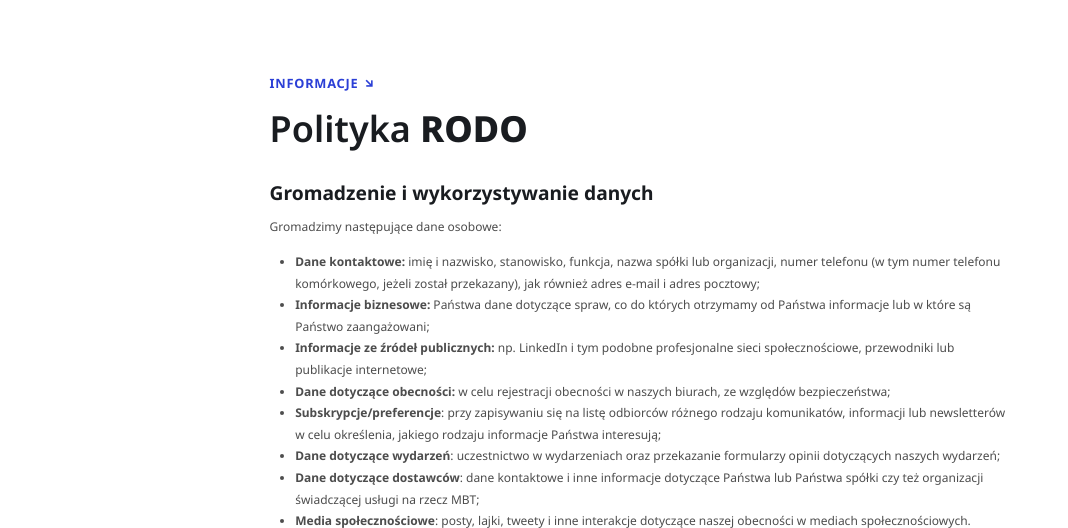
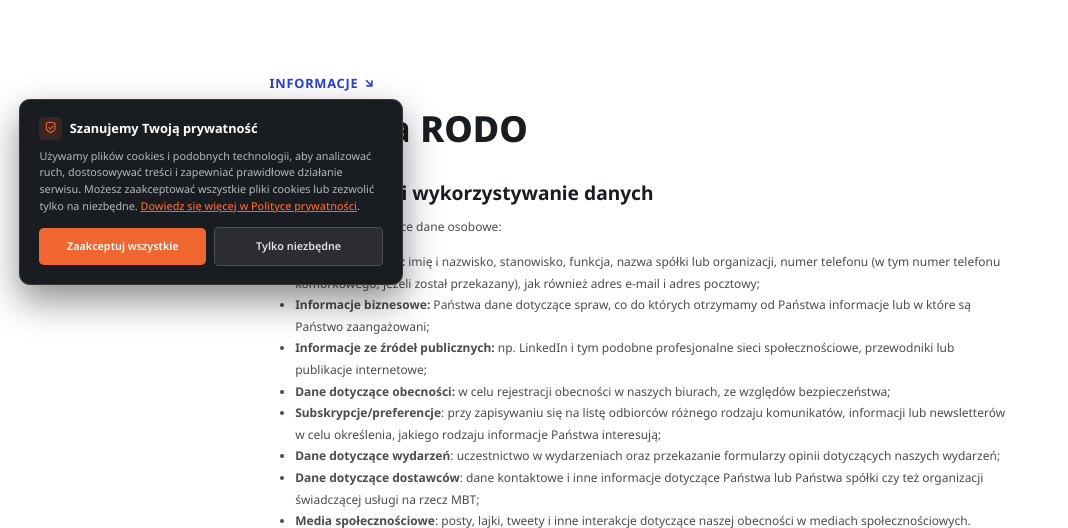
Before and after one commit to MBT-modern-building-team/MBT, a Django app: page /RODO/ in a window 1280 px wide. Shown: the part 496-1024 px from the top of the page, without its empty margins (0-1068 px from the left). Run offline with Django 5.2, Linux system fonts and the light colour scheme; parts of the project's set-up code (start-up, migrations or seed data) failed here and were passed over; some libraries are stand-ins or nearby versions; some web fonts are replaced.

Commit message:
ciasteczka

```diff
--- a/MBTWebsite/MBTApp/templates/home/index.html
+++ b/MBTWebsite/MBTApp/templates/home/index.html
@@ -940,6 +940,9 @@
 	Code End  Here
 	******************************** -->
 
+    <!-- Cookie Consent Banner -->
+    {% include 'partials/cookie_banner.html' %}
+
     <!-- Scroll To Top -->
     {% include 'partials/scrollTop.html' %}
 
--- a/MBTWebsite/MBTApp/templates/layout/layout.html
+++ b/MBTWebsite/MBTApp/templates/layout/layout.html
@@ -29,6 +29,9 @@
         {% include 'partials/footer.html' %}
     {% endif %}
 
+    <!-- Cookie Consent Banner -->
+    {% include 'partials/cookie_banner.html' %}
+
     <!-- Scroll To Top -->
     {% include 'partials/scrollTop.html' %}
 
--- /dev/null
+++ b/MBTWebsite/MBTApp/templates/partials/cookie_banner.html
@@ -0,0 +1,244 @@
+{% load i18n %}
+<!-- MBT Cookie Consent Banner (Google Consent Mode v2 compliant) -->
+<div id="mbtCookieBanner" class="mbt-cookie-banner" role="dialog" aria-modal="true" aria-labelledby="mbtCookieTitle" aria-describedby="mbtCookieDesc" style="display: none; opacity: 0; transform: translateY(16px); transition: opacity 0.3s ease, transform 0.3s ease;">
+    <div class="mbt-cookie-container">
+        <div class="mbt-cookie-header">
+            <span class="mbt-cookie-icon"><i class="ri-shield-check-line"></i></span>
+            <h4 id="mbtCookieTitle" class="mbt-cookie-title">{% trans "Szanujemy Twoją prywatność" %}</h4>
+        </div>
+        <p id="mbtCookieDesc" class="mbt-cookie-desc">
+            {% trans "Używamy plików cookies i podobnych technologii, aby analizować ruch, dostosowywać treści i zapewniać prawidłowe działanie serwisu. Możesz zaakceptować wszystkie pliki cookies lub zezwolić tylko na niezbędne." %}
+            <a href="{% url 'privacy' %}" class="mbt-cookie-link">{% trans "Dowiedz się więcej w Polityce prywatności" %}</a>.
+        </p>
+        <div class="mbt-cookie-actions">
+            <button type="button" id="mbtCookieAcceptAll" class="mbt-cookie-btn mbt-cookie-btn-primary">
+                {% trans "Zaakceptuj wszystkie" %}
+            </button>
+            <button type="button" id="mbtCookieReject" class="mbt-cookie-btn mbt-cookie-btn-secondary">
+                {% trans "Tylko niezbędne" %}
+            </button>
+        </div>
+    </div>
+</div>
+
+<style>
+.mbt-cookie-banner {
+    position: fixed;
+    bottom: 24px;
+    left: 24px;
+    max-width: 480px;
+    z-index: 999999;
+    font-family: var(--body-font, -apple-system, BlinkMacSystemFont, "Segoe UI", Roboto, sans-serif);
+}
+
+.mbt-cookie-container {
+    background: #191C20;
+    border: 1px solid rgba(255, 255, 255, 0.12);
+    border-radius: 14px;
+    padding: 22px 24px;
+    box-shadow: 0 20px 45px rgba(0, 0, 0, 0.45);
+    color: #E0E2E5;
+}
+
+.mbt-cookie-header {
+    display: flex;
+    align-items: center;
+    gap: 10px;
+    margin-bottom: 10px;
+}
+
+.mbt-cookie-icon {
+    display: inline-flex;
+    align-items: center;
+    justify-content: center;
+    width: 28px;
+    height: 28px;
+    border-radius: 6px;
+    background: rgba(239, 102, 48, 0.15);
+    color: #EF6630;
+    font-size: 18px;
+}
+
+.mbt-cookie-title {
+    margin: 0;
+    font-size: 16px;
+    font-weight: 700;
+    color: #FFFFFF;
+    font-family: var(--title-font, sans-serif);
+    line-height: 1.3;
+}
+
+.mbt-cookie-desc {
+    margin: 0 0 16px 0;
+    font-size: 13.5px;
+    line-height: 1.55;
+    color: #B5B8BD;
+}
+
+.mbt-cookie-link {
+    color: #EF6630;
+    text-decoration: underline;
+    font-weight: 500;
+    transition: color 0.2s ease;
+}
+
+.mbt-cookie-link:hover {
+    color: #ff8555;
+}
+
+.mbt-cookie-actions {
+    display: flex;
+    align-items: center;
+    gap: 10px;
+    flex-wrap: wrap;
+}
+
+.mbt-cookie-btn {
+    padding: 10px 18px;
+    font-size: 13.5px;
+    font-weight: 600;
+    border-radius: 6px;
+    cursor: pointer;
+    transition: all 0.2s ease;
+    border: none;
+    outline: none;
+    display: inline-flex;
+    align-items: center;
+    justify-content: center;
+    text-align: center;
+}
+
+.mbt-cookie-btn-primary {
+    background: #EF6630;
+    color: #FFFFFF;
+    flex: 1;
+    min-width: 140px;
+}
+
+.mbt-cookie-btn-primary:hover {
+    background: #d85724;
+    transform: translateY(-1px);
+    box-shadow: 0 4px 12px rgba(239, 102, 48, 0.35);
+}
+
+.mbt-cookie-btn-secondary {
+    background: rgba(255, 255, 255, 0.08);
+    color: #E0E2E5;
+    border: 1px solid rgba(255, 255, 255, 0.16);
+    flex: 1;
+    min-width: 120px;
+}
+
+.mbt-cookie-btn-secondary:hover {
+    background: rgba(255, 255, 255, 0.15);
+    color: #FFFFFF;
+    transform: translateY(-1px);
+}
+
+@media (max-width: 600px) {
+    .mbt-cookie-banner {
+        left: 14px;
+        right: 14px;
+        bottom: 14px;
+        max-width: none;
+    }
+
+    .mbt-cookie-container {
+        padding: 18px;
+    }
+
+    .mbt-cookie-actions {
+        flex-direction: column;
+    }
+
+    .mbt-cookie-btn {
+        width: 100%;
+    }
+}
+</style>
+
+<script>
+(function() {
+    var CONSENT_KEY = 'mbt_cookie_consent';
+
+    function updateGoogleConsent(granted) {
+        if (typeof window.gtag === 'function') {
+            window.gtag('consent', 'update', {
+                'ad_storage': granted ? 'granted' : 'denied',
+                'ad_user_data': granted ? 'granted' : 'denied',
+                'ad_personalization': granted ? 'granted' : 'denied',
+                'analytics_storage': granted ? 'granted' : 'denied'
+            });
+        }
+    }
+
+    function getSavedConsent() {
+        try {
+            return localStorage.getItem(CONSENT_KEY);
+        } catch(e) {
+            return null;
+        }
+    }
+
+    function setSavedConsent(value) {
+        try {
+            localStorage.setItem(CONSENT_KEY, value);
+        } catch(e) {}
+    }
+
+    function hideBanner() {
+        var banner = document.getElementById('mbtCookieBanner');
+        if (banner) {
+            banner.style.opacity = '0';
+            banner.style.transform = 'translateY(16px)';
+            setTimeout(function() {
+                banner.style.display = 'none';
+            }, 300);
+        }
+    }
+
+    function showBanner() {
+        var banner = document.getElementById('mbtCookieBanner');
+        if (banner) {
+            banner.style.display = 'block';
+            requestAnimationFrame(function() {
+                banner.style.opacity = '1';
+                banner.style.transform = 'translateY(0)';
+            });
+        }
+    }
+
+    window.mbtShowCookieBanner = function() {
+        showBanner();
+    };
+
+    document.addEventListener('DOMContentLoaded', function() {
+        var banner = document.getElementById('mbtCookieBanner');
+        if (!banner) return;
+
+        var acceptAllBtn = document.getElementById('mbtCookieAcceptAll');
+        var rejectBtn = document.getElementById('mbtCookieReject');
+
+        if (acceptAllBtn) {
+            acceptAllBtn.addEventListener('click', function() {
+                setSavedConsent('all');
+                updateGoogleConsent(true);
+                hideBanner();
+            });
+        }
+
+        if (rejectBtn) {
+            rejectBtn.addEventListener('click', function() {
+                setSavedConsent('necessary');
+                updateGoogleConsent(false);
+                hideBanner();
+            });
+        }
+
+        var saved = getSavedConsent();
+        if (!saved) {
+            setTimeout(showBanner, 500);
+        }
+    });
+})();
+</script>
--- a/MBTWebsite/MBTApp/templates/partials/footer.html
+++ b/MBTWebsite/MBTApp/templates/partials/footer.html
@@ -40,6 +40,7 @@
                                     <li><a href="{% url 'project' %}">{% trans 'Portfolio' %}</a></li>
                                     <li><a href="{% url 'service' %}">{% trans 'Wsparcie inwestorskie' %}</a></li>
                                     <li><a href="{% url 'privacy' %}">{% trans 'Polityka pryw. i Regulamin' %}</a></li>
+                                    <li><a href="javascript:void(0)" onclick="if(window.mbtShowCookieBanner)window.mbtShowCookieBanner();">{% trans 'Ustawienia cookies' %}</a></li>
                                 </ul>
                             </div>
                         </div>
--- a/MBTWebsite/MBTApp/templates/partials/head.html
+++ b/MBTWebsite/MBTApp/templates/partials/head.html
@@ -1,12 +1,33 @@
 {% load i18n %}
 <head>
-    <!-- Google tag (gtag.js) -->
+    <!-- Google tag (gtag.js) & Consent Mode v2 -->
     <script async src="https://www.googletagmanager.com/gtag/js?id=G-EY06LJLW3F"></script>
     <script>
       window.dataLayer = window.dataLayer || [];
       function gtag(){dataLayer.push(arguments);}
+
+      var mbtSavedConsent = null;
+      try {
+        mbtSavedConsent = localStorage.getItem('mbt_cookie_consent');
+      } catch (e) {}
+
+      if (mbtSavedConsent === 'all') {
+        gtag('consent', 'default', {
+          'ad_storage': 'granted',
+          'ad_user_data': 'granted',
+          'ad_personalization': 'granted',
+          'analytics_storage': 'granted'
+        });
+      } else {
+        gtag('consent', 'default', {
+          'ad_storage': 'denied',
+          'ad_user_data': 'denied',
+          'ad_personalization': 'denied',
+          'analytics_storage': 'denied'
+        });
+      }
+
       gtag('js', new Date());
-
       gtag('config', 'G-EY06LJLW3F');
     </script>
 
```
